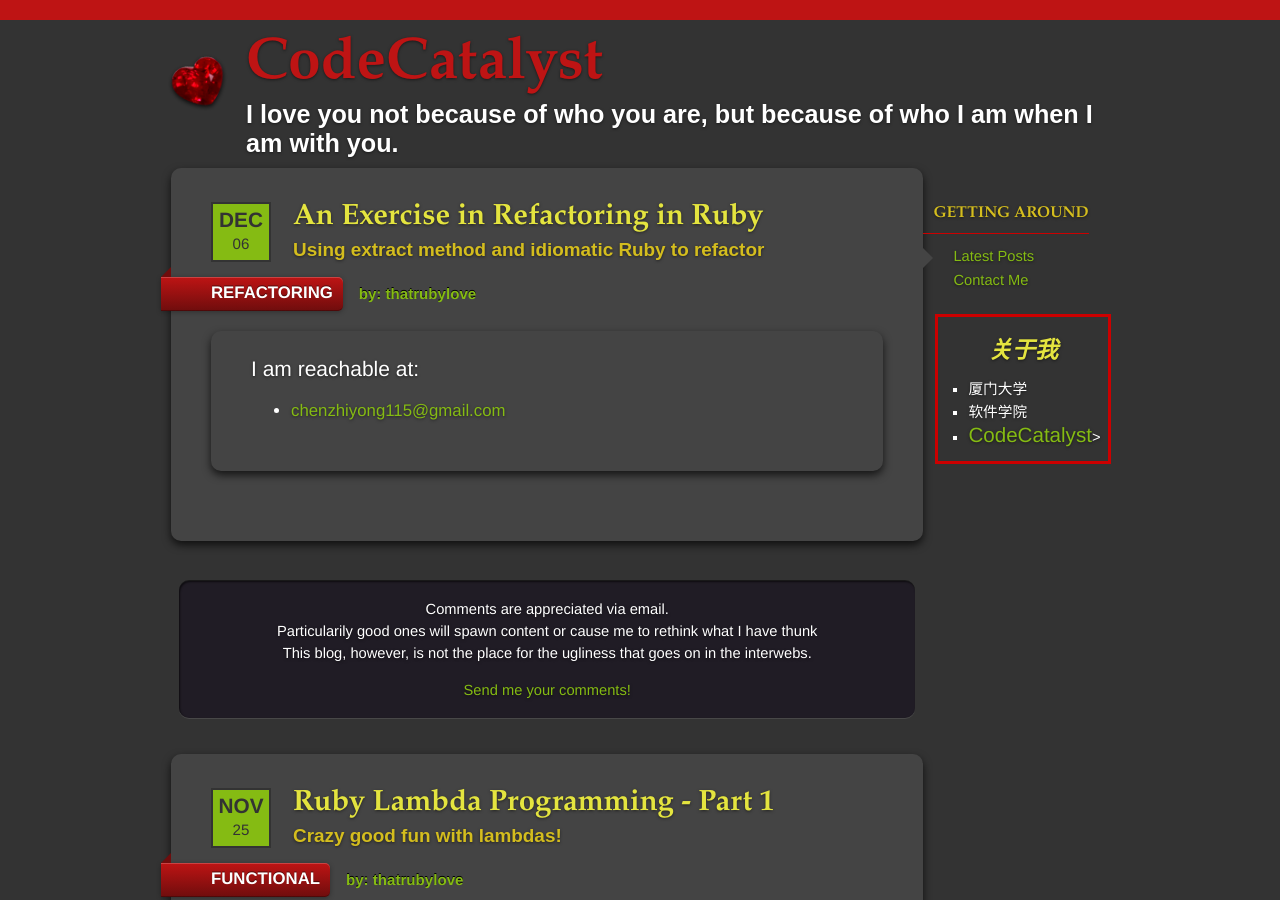
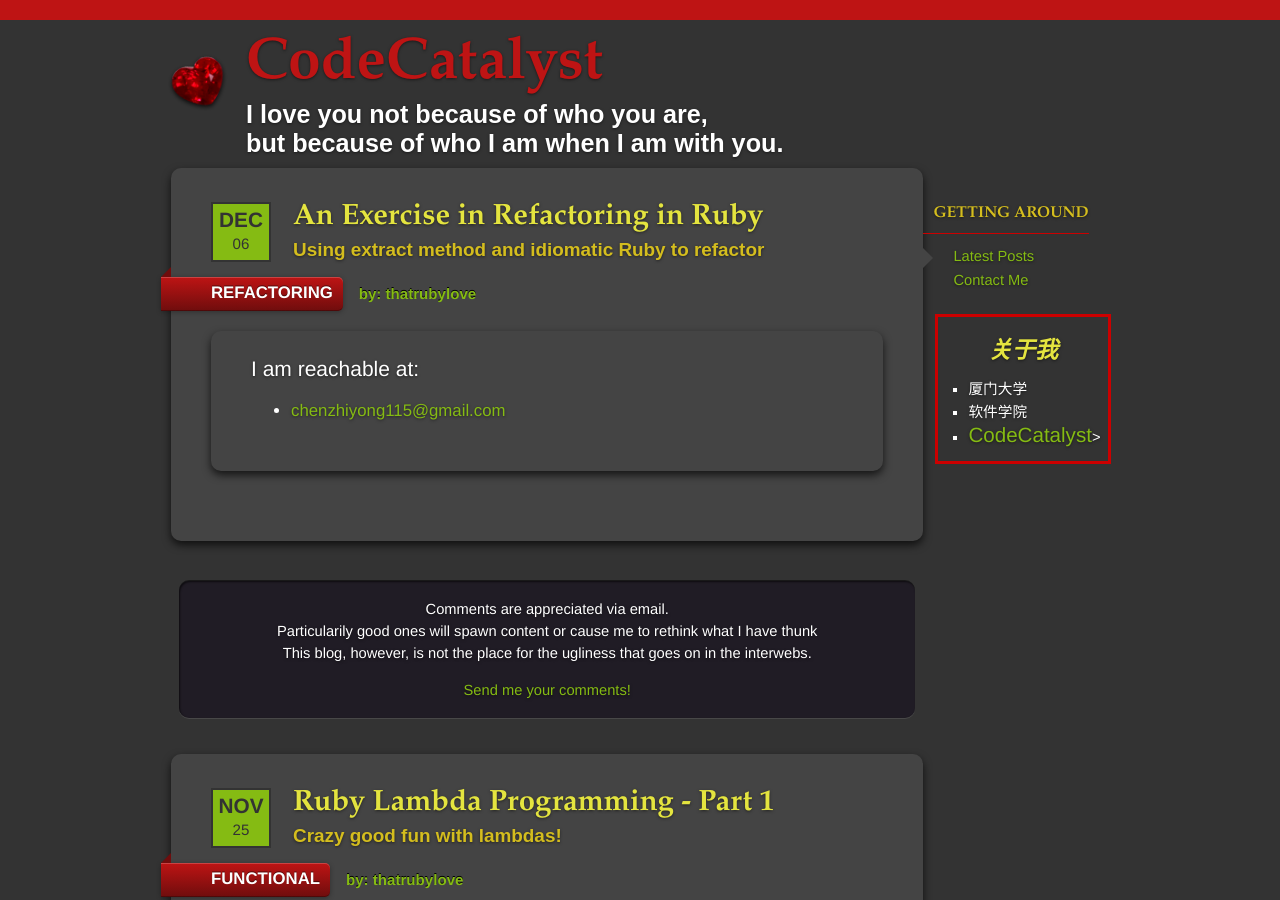
Before and after one commit to chengzijiujiuBlog/ChenZhiyong.github.io, a Jekyll site: the page built from index.html, in a window 1280 px wide and 900 px high. Built offline with Jekyll 4.4.1, drawn with Linux system fonts in a browser that asks for light colours; Markdown is read by kramdown in place of the engine named in the settings.

```diff
--- a/_config.yml
+++ b/_config.yml
@@ -1,6 +1,6 @@
 name: CodeCatalyst
 url: http://chenzhiyong.yumumu.me
-subheading:  I love you not because of who you are, but because of who I am when I am with you.
+subheading:  I love you not because of who you are, <br/>but because of who I am when I am with you.
 keywords: 编程，算法
 title: CodeCatalyst
 markdown: redcarpet
```
